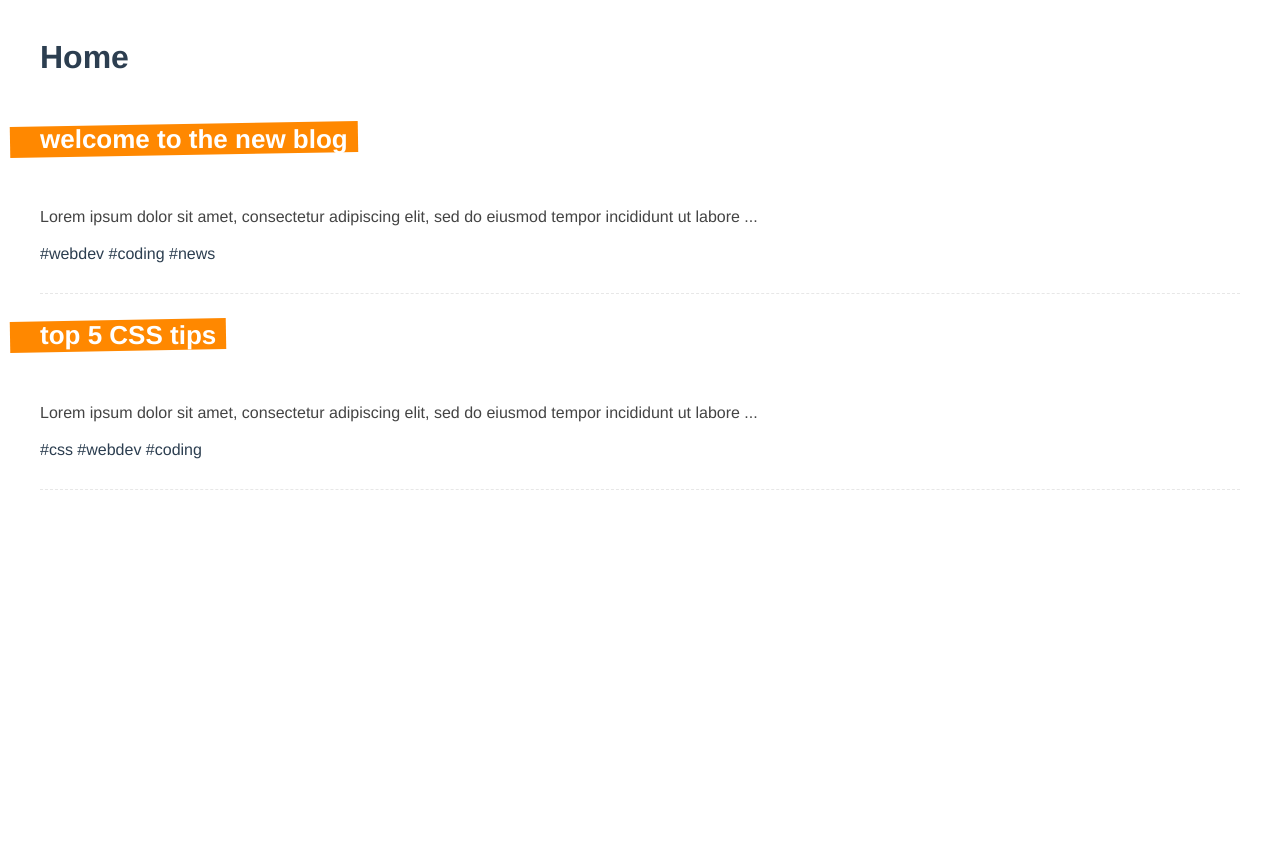
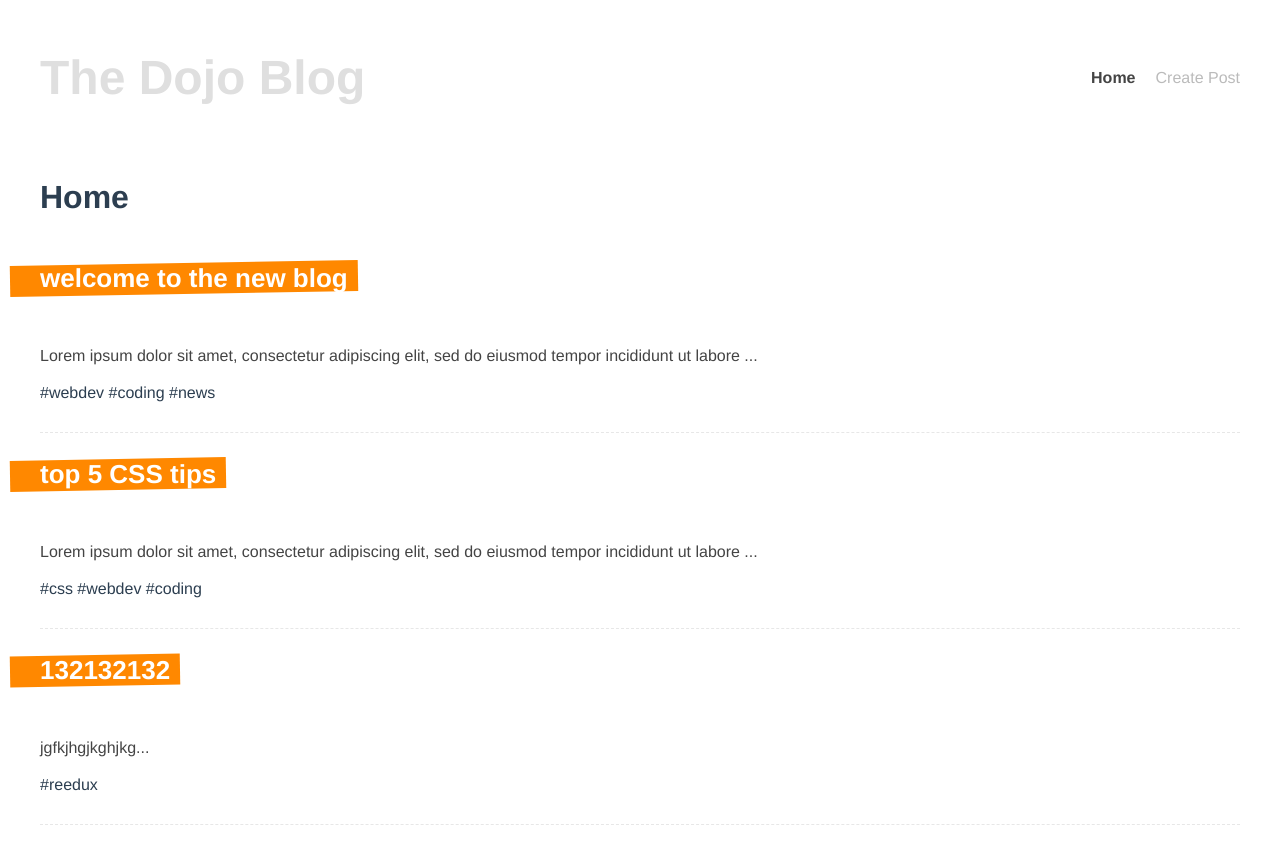
Before and after one commit to sendgn/dojo-blog, a Vue app: page / in a window 1280 px wide. Before the commit the page ends 800 px from the top, so only its background shows below. Built offline with nearby package versions, Linux system fonts and the light colour scheme; data requests are answered from the project's data file.

Commit message:
Add navigation bar

```diff
--- a/data/db.json
+++ b/data/db.json
@@ -19,6 +19,14 @@
         "webdev",
         "coding"
       ]
+    },
+    {
+      "title": "132132132",
+      "body": "jgfkjhgjkghjkg",
+      "tags": [
+        "reedux"
+      ],
+      "id": 3
     }
   ]
 }
--- a/src/App.vue
+++ b/src/App.vue
@@ -1,6 +1,15 @@
 <template>
-  <router-view/>
+  <NavBar />
+  <router-view />
 </template>
+
+<script>
+import NavBar from './components/NavBar.vue'
+
+export default {
+  components: { NavBar }
+}
+</script>
 
 <style>
 #app {
--- /dev/null
+++ b/src/components/NavBar.vue
@@ -0,0 +1,39 @@
+<template>
+  <header>
+    <h1>The Dojo Blog</h1>
+    <nav>
+      <router-link :to="{ name: 'home' }">Home</router-link>
+      <router-link :to="{ name: 'create' }">Create Post</router-link>
+    </nav>
+  </header>
+</template>
+
+<script>
+export default {
+
+}
+</script>
+
+<style>
+  header {
+    display: flex;
+    justify-content: space-between;
+    align-items: center;
+    max-width: 1200px;
+    margin: 0 auto;
+    padding: 10px;
+  }
+  header h1 {
+    color: #dfdfdf;
+    font-size: 48px;
+  }
+  header a {
+    color: #bbb;
+    text-decoration: none;
+    margin-left: 20px;
+  }
+  header a.router-link-active {
+    color: #444;
+    font-weight: bold;
+  }
+</style>
--- a/src/composables/getPost.js
+++ b/src/composables/getPost.js
@@ -6,6 +6,11 @@ const getPost = (id) => {
 
   const load = async () => {
     try {
+      // Simulate delay
+      await new Promise(resolve => {
+        setTimeout(resolve, 2000)
+      })
+
       let data = await fetch(`http://localhost:3000/posts/${id}`)
       if (!data.ok) {
         throw Error('That post does not exist')
```
